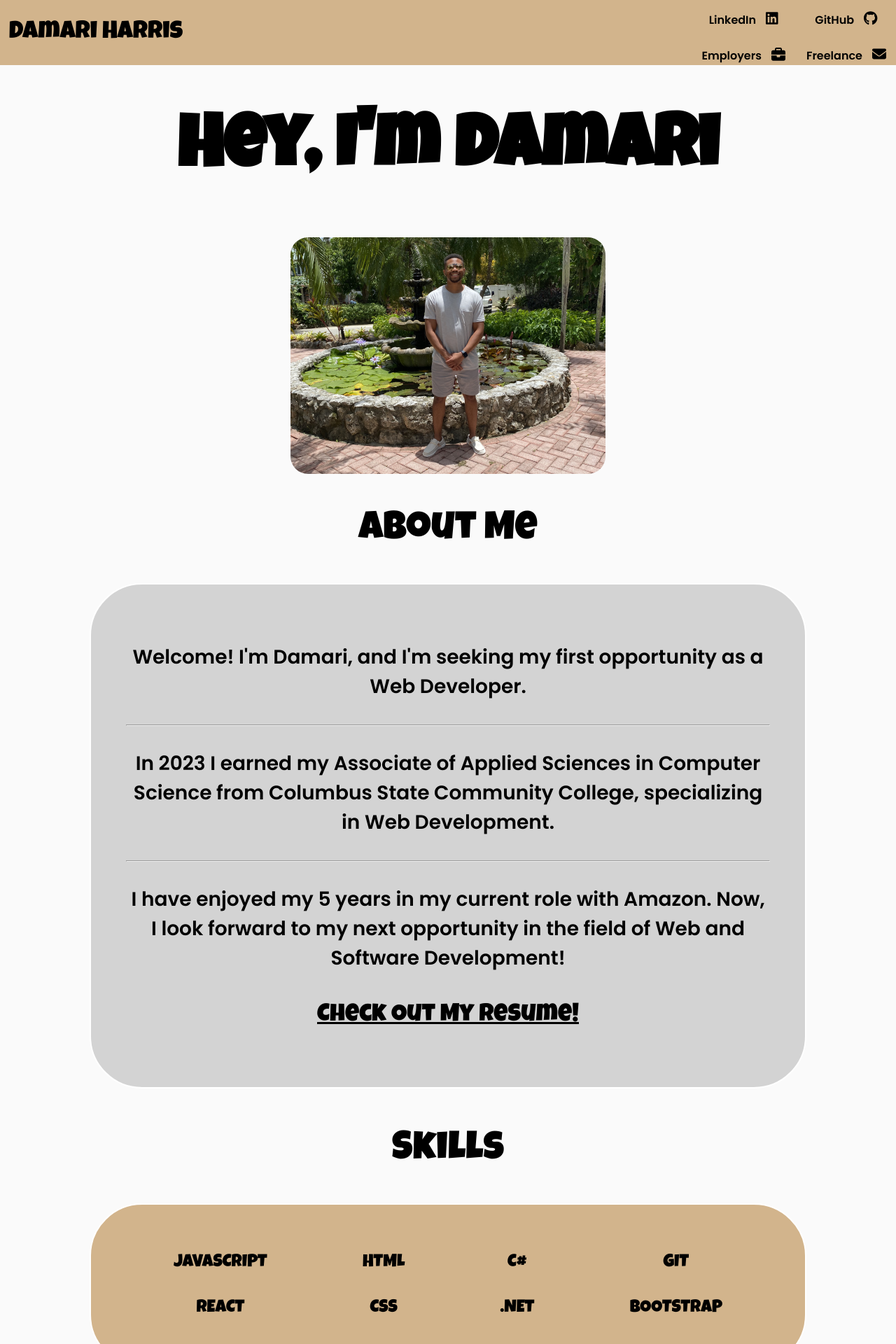
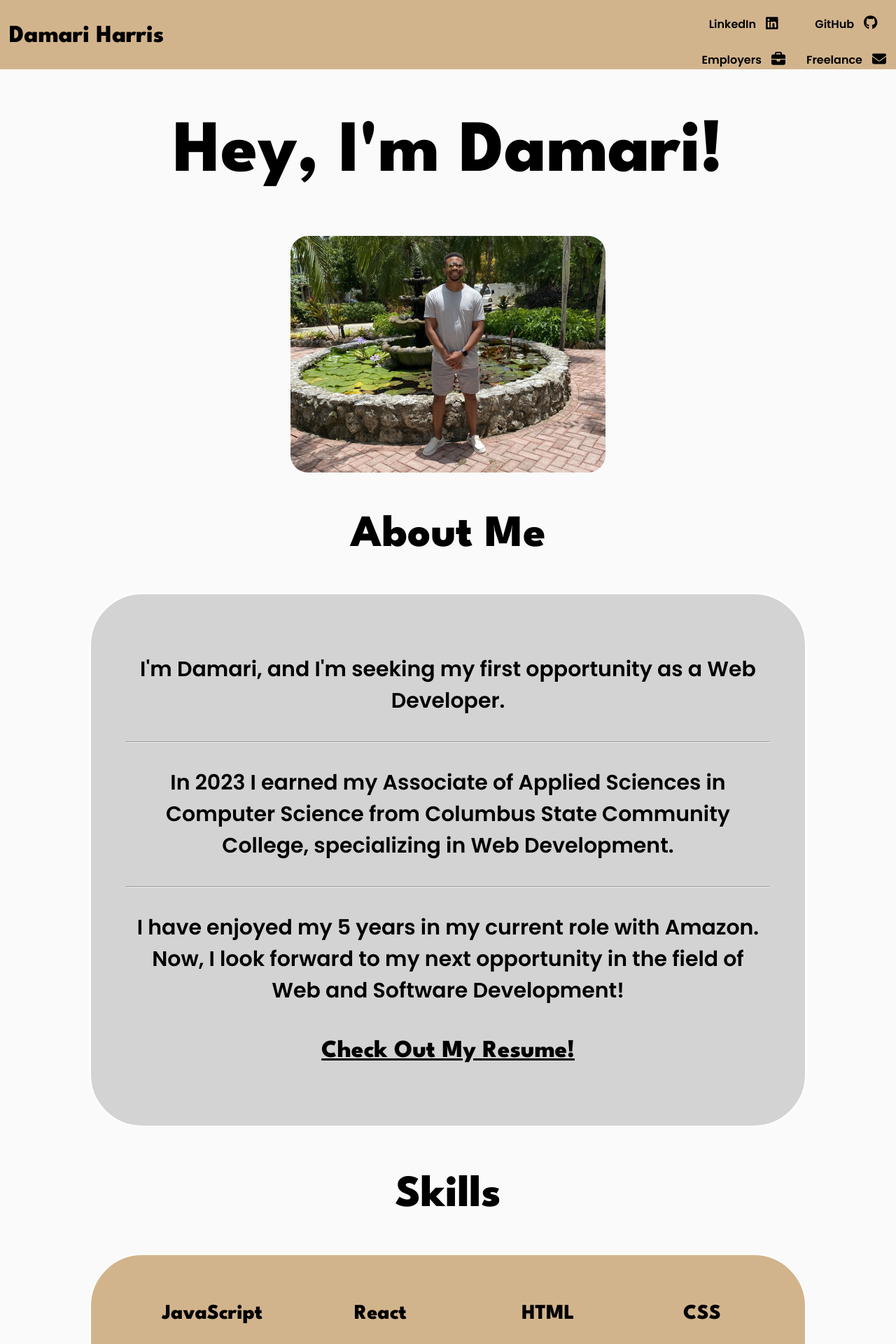
Before and after one commit to dtharris95/damari-harris-portfolio, a React (Create React App) app: page / in a window 1280 px wide. Shown: the top 1920 px of the page at 70% size. Built offline with nearby package versions, Linux system fonts and the light colour scheme.

Commit message:
Changed font and font related code on page

```diff
--- a/public/index.html
+++ b/public/index.html
@@ -30,6 +30,11 @@
     <link rel="preconnect" href="https://fonts.googleapis.com">
     <link rel="preconnect" href="https://fonts.gstatic.com" crossorigin>
     <link href="https://fonts.googleapis.com/css2?family=Luckiest+Guy&display=swap" rel="stylesheet">
+
+    <!-- TEST FONT -->
+    <link rel="preconnect" href="https://fonts.googleapis.com">
+<link rel="preconnect" href="https://fonts.gstatic.com" crossorigin>
+<link href="https://fonts.googleapis.com/css2?family=League+Spartan:wght@100..900&display=swap" rel="stylesheet">
 
     <!-- Homepage Font -->
     <link rel="preconnect" href="https://fonts.googleapis.com">
--- a/src/components/Cards/cards.scss
+++ b/src/components/Cards/cards.scss
@@ -15,20 +15,25 @@
 .card-title {
     font-size: 23px;
     justify-content: center;
+    font-family: "League Spartan", sans-serif;
+    font-optical-sizing: auto;
+    font-weight: 800;
 }
 
 .project-heading {
-    font-family: 'Luckiest Guy', cursive;
-    font-weight: lighter;
+    font-family: "League Spartan", sans-serif;
+    font-optical-sizing: auto;
+    font-weight: 800;
     text-align: center;
     font-size: 56px;
 }
 
 .project-subheading {
-    font-family: 'Luckiest Guy', cursive;
-    font-weight: lighter;
+    font-family: "League Spartan", sans-serif;
+    font-optical-sizing: auto;
+    font-weight: 800;
     text-align: center;
-    font-size: 20px;
+    font-size: 25px;
 }
 
 .project-images {
--- a/src/components/Homepage/index.js
+++ b/src/components/Homepage/index.js
@@ -10,7 +10,7 @@ const Homepage = () => {
     <div className="flex-container">
       <div className="container-home">
         <div className="header-container">
-          <h1 className="main-header">Hey, I'm Damari</h1>
+          <h1 className="main-header">Hey, I'm Damari!</h1>
         </div>
 
         <div className="image-container">
@@ -25,7 +25,7 @@ const Homepage = () => {
           <h2 className="about-me">About Me</h2>
           <div className="info-container">
             <p className="info-text">
-              Welcome! I'm Damari, and I'm seeking my first opportunity as a Web
+              I'm Damari, and I'm seeking my first opportunity as a Web
               Developer.
             </p>
             <hr></hr>
@@ -57,14 +57,16 @@ const Homepage = () => {
         <div className="skills-section">
           <h2 className="skills-heading">Skills</h2>
           <div className="skill-list">
-            <li className="skills-text">JAVASCRIPT</li>
+            <li className="skills-text">JavaScript</li>
+            <li className="skills-text">React</li>
             <li className="skills-text">HTML</li>
-            <li className="skills-text">C#</li>
-            <li className="skills-text">GIT</li>
-            <li className="skills-text">REACT</li>
             <li className="skills-text">CSS</li>
-            <li className="skills-text">.NET</li>
-            <li className="skills-text">BOOTSTRAP</li>
+            {/* <li className="skills-text">C#</li> */}
+            <li className="skills-text">Git</li>
+            {/* <li className="skills-text">.NET</li> */}
+            <li className="skills-text">Bootstrap</li>
+            <li className="skills-text">WordPress</li>
+            <li className="skills-text">jQuery</li>
           </div>
         </div>
 
--- a/src/components/Homepage/index.scss
+++ b/src/components/Homepage/index.scss
@@ -14,7 +14,9 @@ body {
 
 .main-header {
     text-align: center;
-    font-family: 'Luckiest Guy', cursive;
+    font-family: "League Spartan", sans-serif;
+  font-optical-sizing: auto;
+    font-weight: 800;
     font-size: 105px;
 }
 
@@ -52,20 +54,24 @@ body {
 }
 
 .about-me, .facts-heading, .project-heading, .skills-heading {
-    font-family: 'Luckiest Guy', cursive;
-    font-weight: lighter;
+    font-family: "League Spartan", sans-serif;
+    font-optical-sizing: auto;
+    font-weight: 800;
+    // font-weight: lighter;
     text-align: center;
-    font-size: 56px;
+    font-size: 64px;
 }
 
 .info-text {
-    font-size: 28px;
+    font-size: 30px;
     padding: 5px;
 }
 
 .skills-text {
-    font-family: 'Luckiest Guy', cursive;
-    font-size: 25px;
+    font-family: "League Spartan", sans-serif;
+    font-optical-sizing: auto;
+    font-weight: 800;
+    font-size: 30px;
     padding: 20px;
 }
 
@@ -73,15 +79,11 @@ body {
     color: white;
 }
 
-.intro-text {
-    font-family: 'Luckiest Guy', cursive;
-    font-weight: lighter;
-    font-size: 45px;
-}
-
 .resume-link {
     font-size: 35px;
-    font-family: 'Luckiest Guy', cursive;
+    font-family: "League Spartan", sans-serif;
+  font-optical-sizing: auto;
+    font-weight: 800;
     color: black;
 
     &:hover {
--- a/src/components/Navbar/index.scss
+++ b/src/components/Navbar/index.scss
@@ -16,7 +16,7 @@ body {
     }
 
     ul {
-        padding-top: 0.5%;
+        padding-top: 1%;
         position: relative;
         margin: auto;
         text-align: right;
@@ -45,9 +45,12 @@ body {
 .nav-title {
     font-size: 35px;
     float: left;
-    font-family: 'Luckiest Guy', cursive;
-    font-weight: lighter;
+    font-family: "League Spartan", sans-serif;
+    font-optical-sizing: auto;
+    font-weight: 800;
+    font-style: normal;
     padding-left: 1%;
+    padding-top: 0.5%;
 }
 
 .nav-links {
```
